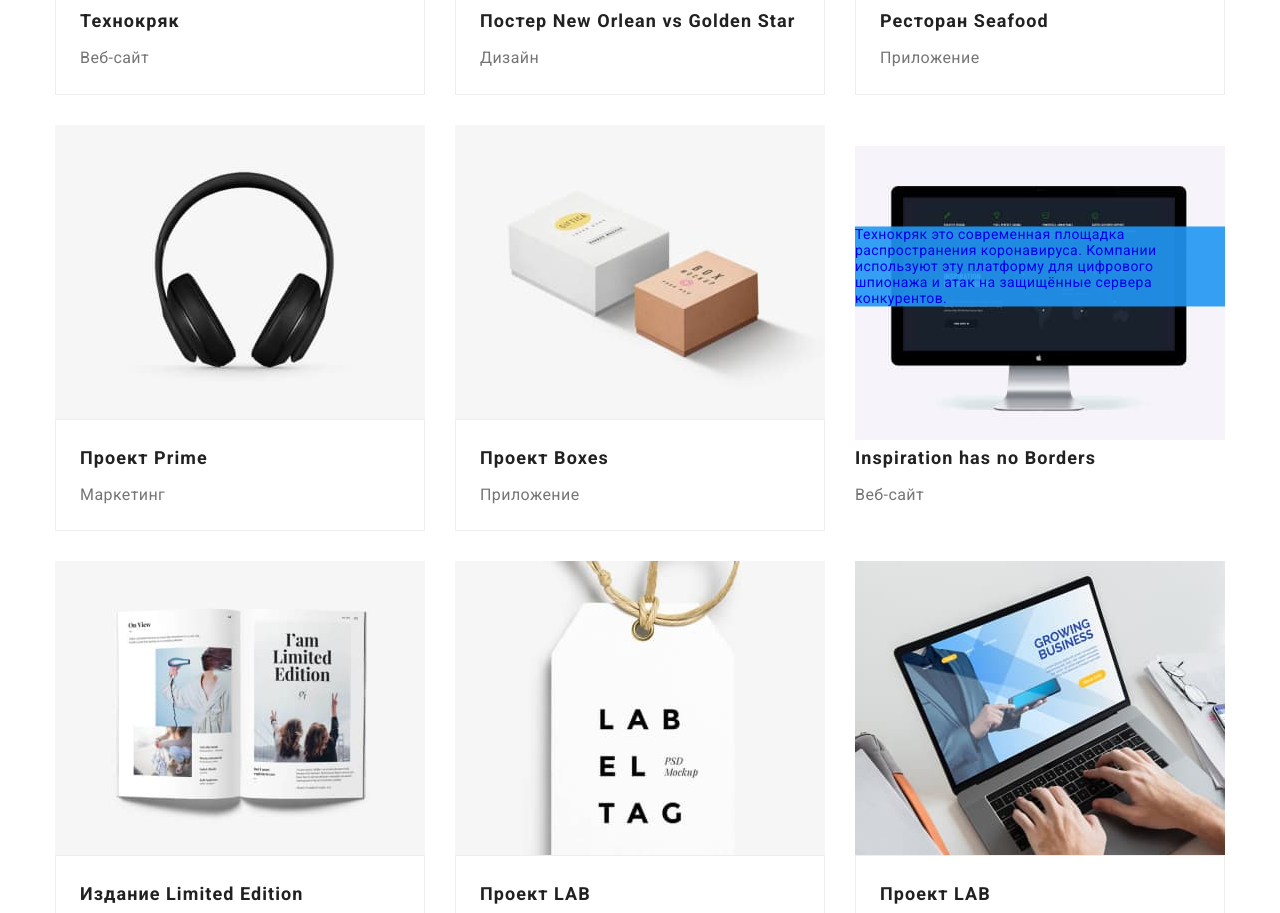
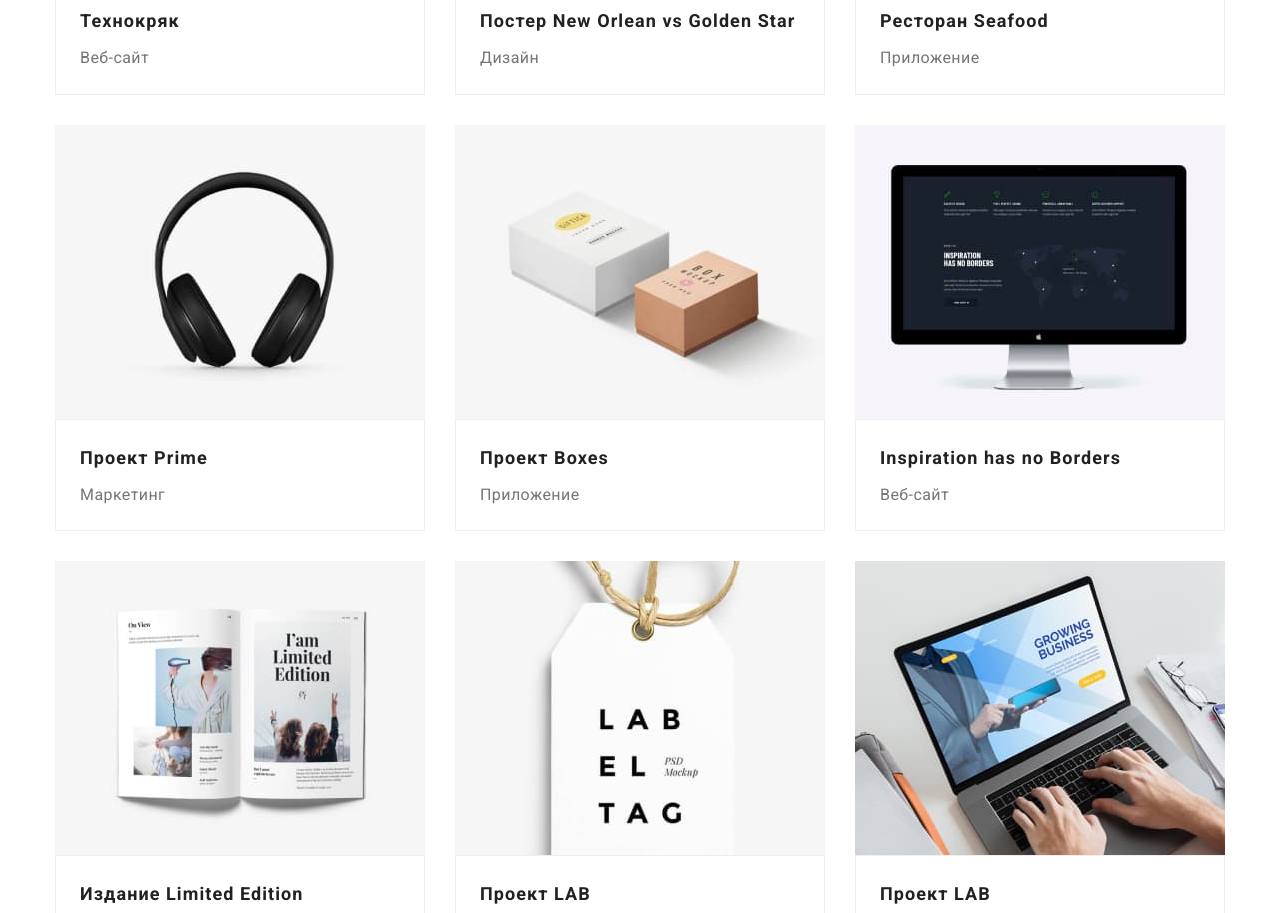
Before and after one commit to IgnatevD/goit-markup-hw-08, a plain HTML site: page portfolio.html in a window 1280 px wide. Shown: the part 570-1483 px from the top of the page. Drawn offline with nearby package versions, Linux system fonts and the light colour scheme.

Commit message:
Изменен див в портфолио

```diff
--- a/portfolio.html
+++ b/portfolio.html
@@ -167,14 +167,14 @@
                             <div class="product__conteiner">
                                 <img src="./img/portfolio/portfolio-6.jpg" alt="iMac компьтерный монитор" width="370">
                                 <div class="product__background">
-                                    <p class="product_backgroundtext">
+                                    <p class="product__backgroundtext">
                                         Технокряк это современная площадка распространения коронавируса. Компании используют эту платформу
                                         для цифрового
                                         шпионажа и атак на защищённые сервера конкурентов.
                                     </p>
                                 </div>
                             </div>
-                            <div class="product_name">
+                            <div class="product__name">
                                 <h2 class="product__title">Inspiration has no Borders</h2>
                                 <p class="product__text">Веб-сайт</p>
                             </div>
```
